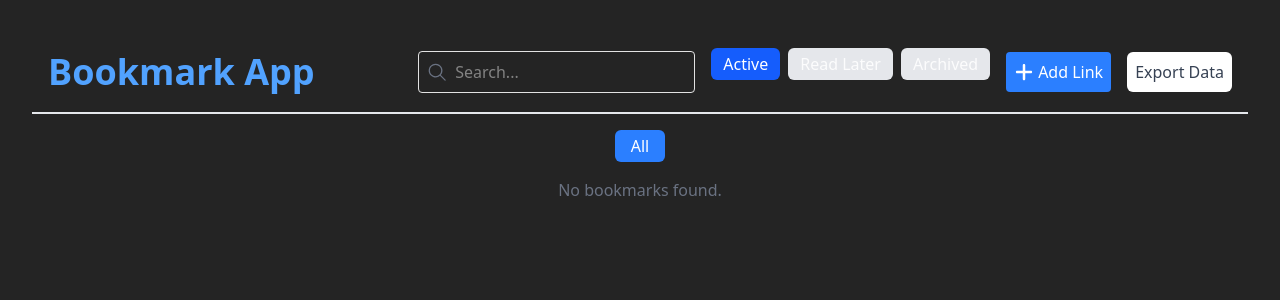
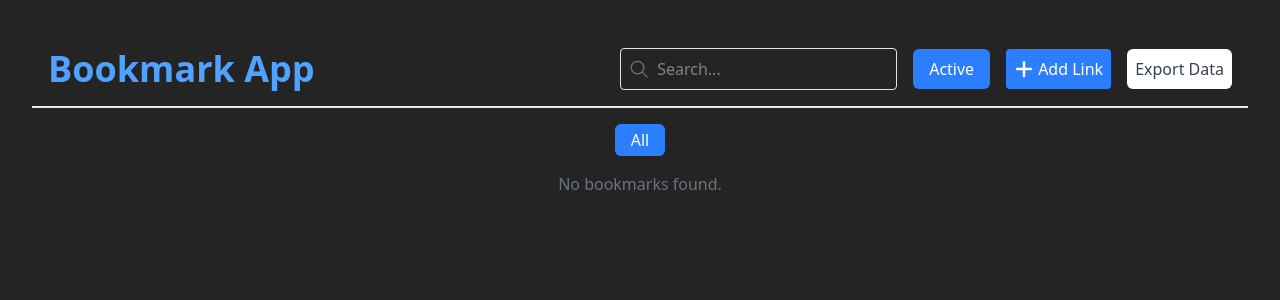
Before and after one commit to Sujal366/Caarya_task, a React (Vite) app in the folder bookmark-app/: page / in a window 1280 px wide. Shown: the top 300 px of the page. Built offline with nearby package versions, Linux system fonts and the light colour scheme.

Commit message:
UI update and bug fixes

```diff
--- a/bookmark-app/src/App.jsx
+++ b/bookmark-app/src/App.jsx
@@ -26,6 +26,8 @@ function App() {
 
   const fuse = new Fuse(bookmarks, fuseOptions);
 
+  const viewModes = ["active", "read-later", "archived"];
+
   const filteredBookmarks = (() => {
     let results = bookmarks;
 
@@ -42,6 +44,10 @@ function App() {
 
 
   const addNewBookmark = () => {
+    if (!data.title || !data.url) {
+      alert("Title and URL are required fields.");
+      return;
+    }
     const bookmarkData = localStorage.getItem("bookmarks");
     let bookmarks = bookmarkData ? JSON.parse(bookmarkData) : [];
     bookmarks.push({
@@ -49,11 +55,12 @@ function App() {
       url: data.url,
       notes: data.notes ? data.notes : "",
       tags: data.tags ? data.tags.split(",").map((tag) => tag.trim()) : [],
-      category: data.category,
+      category: data.category ? data.category : "All",
       status: "active",
     });
     localStorage.setItem("bookmarks", JSON.stringify(bookmarks));
 
+    setBookmarks(bookmarks);
     setData({});
     setPopup(false);
   };
@@ -81,19 +88,13 @@ function App() {
               onChange={(e) => setSearchQuery(e.target.value)}
             />
           </div>
-          <div className="flex gap-2 justify-center mb-4">
-            {["active", "read-later", "archived"].map((mode) => (
-              <button
-                key={mode}
-                onClick={() => setViewMode(mode)}
-                className={`px-3 py-1 rounded-md capitalize ${
-                  viewMode === mode ? "bg-blue-600 text-white" : "bg-gray-200"
-                }`}
-              >
-                {mode.replace("-", " ")}
-              </button>
-            ))}
-          </div>
+          <button
+          onClick={()=>{
+            const nextIndex = (viewModes.indexOf(viewMode)+1) %viewModes.length;
+            setViewMode(viewModes[nextIndex]);
+          }}
+          className="bg-blue-500 text-white px-4 py-2 rounded-md cursor-pointer"
+          >{viewMode.charAt(0).toUpperCase() + viewMode.slice(1).replace("-", " ")}</button>
 
           <button
             onClick={() => setPopup(true)}
@@ -139,6 +140,7 @@ function App() {
               data={bookmark}
               bookmarks={bookmarks}
               setBookmarks={setBookmarks}
+              viewModes={viewModes}
             />
           ))
         )}
--- a/bookmark-app/src/components/Bookmark.jsx
+++ b/bookmark-app/src/components/Bookmark.jsx
@@ -1,9 +1,10 @@
 import React, { useState } from 'react'
 import { MdDeleteOutline, MdOutlineBookmark } from "react-icons/md";
 
-const Bookmark = ({ data, bookmarks, setBookmarks }) => {
+const Bookmark = ({ data, bookmarks, setBookmarks, viewModes }) => {
     const [hovered, setHovered] = useState(false);
     const [confirmDelete, setConfirmDelete] = useState(false);
+    const [showViewMenu, setShowViewMenu] = useState(false);
 
     const deleteBookmark = () => {
         const bookmarks = JSON.parse(localStorage.getItem("bookmarks")) || [];
@@ -53,10 +54,25 @@ const Bookmark = ({ data, bookmarks, setBookmarks }) => {
           </div>
           {hovered && (
             <div className="flex items-center gap-2 absolute bottom-2 right-2">
-              <select
-                value={data.status}
-                onChange={(e) => {
-                  const updated = { ...data, status: e.target.value };
+              <div
+                className="relative"
+                onMouseEnter={() => setShowViewMenu(true)}
+                onMouseLeave={() => setShowViewMenu(false)}
+              >
+                <MdOutlineBookmark
+                  className="text-blue-400 rounded-full cursor-pointer"
+                  size={20}
+                />
+                {showViewMenu && (
+                  <div className="absolute right-0 top-full w-27 bg-white rounded-md p-2 shadow-lg flex flex-col items-start z-10 border border-gray-300">
+                    {viewModes.map((mode, index) => (
+                      <p
+                        key={index}
+                        className={`cursor-pointer hover:bg-gray-200 w-full text-start p-2 rounded-md ${
+                          data.status === mode ? "bg-gray-200" : ""
+                        }`}
+                        onClick={() => {
+                          const updated = { ...data, status: mode };
                           const updatedBookmarks = bookmarks.map((b) =>
                             b.url === data.url ? updated : b
                           );
@@ -66,12 +82,13 @@ const Bookmark = ({ data, bookmarks, setBookmarks }) => {
                           );
                           setBookmarks(updatedBookmarks);
                         }}
-                className="mt-2 border rounded px-2 py-1 text-sm"
                       >
-                <option value="active">Active</option>
-                <option value="read-later">Read Later</option>
-                <option value="archived">Archived</option>
-              </select>
+                        {mode.charAt(0).toUpperCase() + mode.slice(1).replace("-", " ")}
+                      </p>
+                    ))}
+                  </div>
+                )}
+              </div>
 
               <MdDeleteOutline
                 className="text-red-400 rounded-full cursor-pointer"
--- a/bookmark-app/src/components/Popup.jsx
+++ b/bookmark-app/src/components/Popup.jsx
@@ -102,7 +102,18 @@ const Popup = ({ data, setData, setPopup, addNewBookmark, categories }) => {
       </form>
 
       <button
-        onClick={() => setPopup(false)}
+        onClick={() => {
+          setPopup(false);
+          setData({
+            title: "",
+            url: "",
+            notes: "",
+            tags: "",
+            category: "All",
+          });
+          setNewCategory("");
+          setShowNewInput(false);
+        }}
         className="mt-2 text-red-500 hover:bg-red-100 p-2 rounded-full absolute top-2 right-2 cursor-pointer"
       >
         <RxCross2 />
```
Lines whose indentation alone changed are shown as unchanged.
